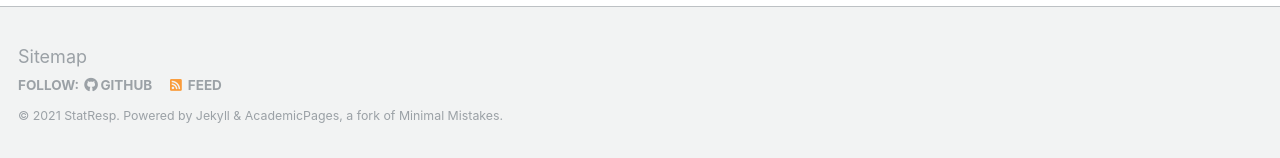
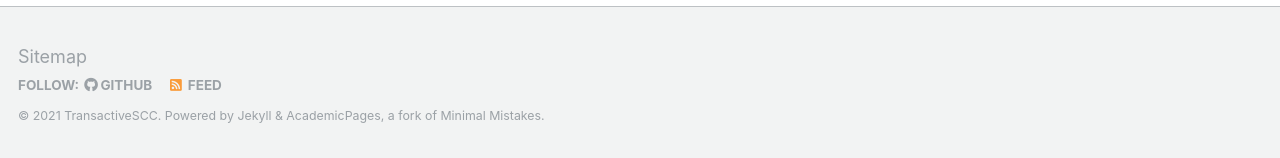
Before and after one commit to TransactiveSCC/statresp.github.io, a Jekyll site: the page built from _pages/about.md, in a window 1280 px wide. Shown: the part 1512-1670 px from the top of the page. Built offline with Jekyll 4.4.1, drawn with Linux system fonts in a browser that asks for light colours.

Commit message:
change statresp to TransactiveSCC

```diff
--- a/_config.yml
+++ b/_config.yml
@@ -9,11 +9,11 @@
 locale                   : "en-US"
 title                    : "Home"
 title_separator          : "-"
-name                     : &name "StatResp"
+name                     : &name "TransactiveSCC"
 description              : &description ""
-url                      : https://statresp.ai # the base hostname & protocol for your site e.g. "https://mmistakes.github.io"
+url                      : https://transactivescc.github.io/ # the base hostname & protocol for your site e.g. "https://mmistakes.github.io"
 baseurl                  : "" # the subpath of your site, e.g. "/blog"
-repository               : "statresp/statresp.github.io"
+repository               : "transactivescc/transactivescc.github.io"
 teaser                   :  # filename of teaser fallback teaser image placed in /images/, .e.g. "500x300.png"
 breadcrumbs              : false # true, false (default)
 words_per_minute         : 160
@@ -80,9 +80,9 @@ analytics:
 
 # Site Author
 author:
-  name             : "StatResp"
+  name             : "TransactiveSCC"
   avatar           : "smokiesCropped.png"
-  bio              : "An open-source tool for Spatial-Temporal Incidence Analysis"
+  bio              : "Middleware for Transactive Communities"
   location         : "Stanford, California"
   employer         :
   pubmed           :
@@ -96,7 +96,7 @@ author:
   flickr           :
   facebook         :
   foursquare       :
-  github           : "StatResp"
+  github           : "TransactiveSCC"
   google_plus      :
   keybase          :
   instagram        :
```
